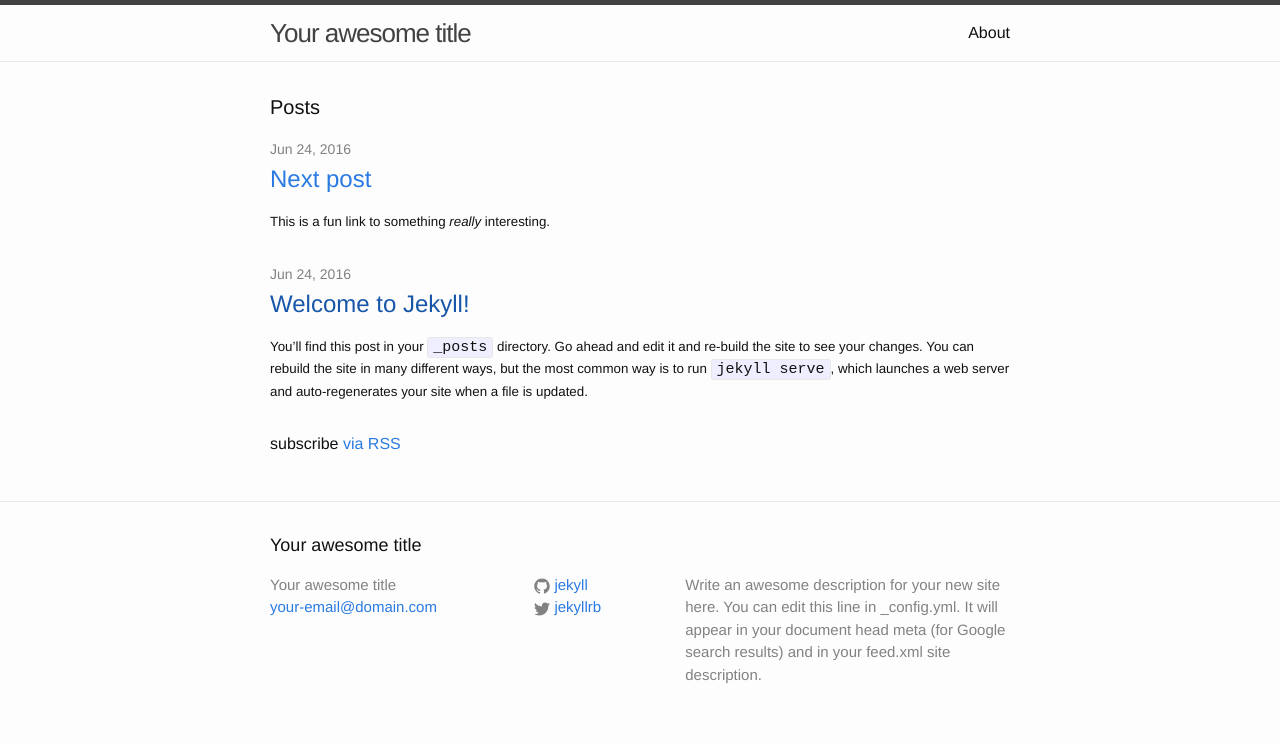
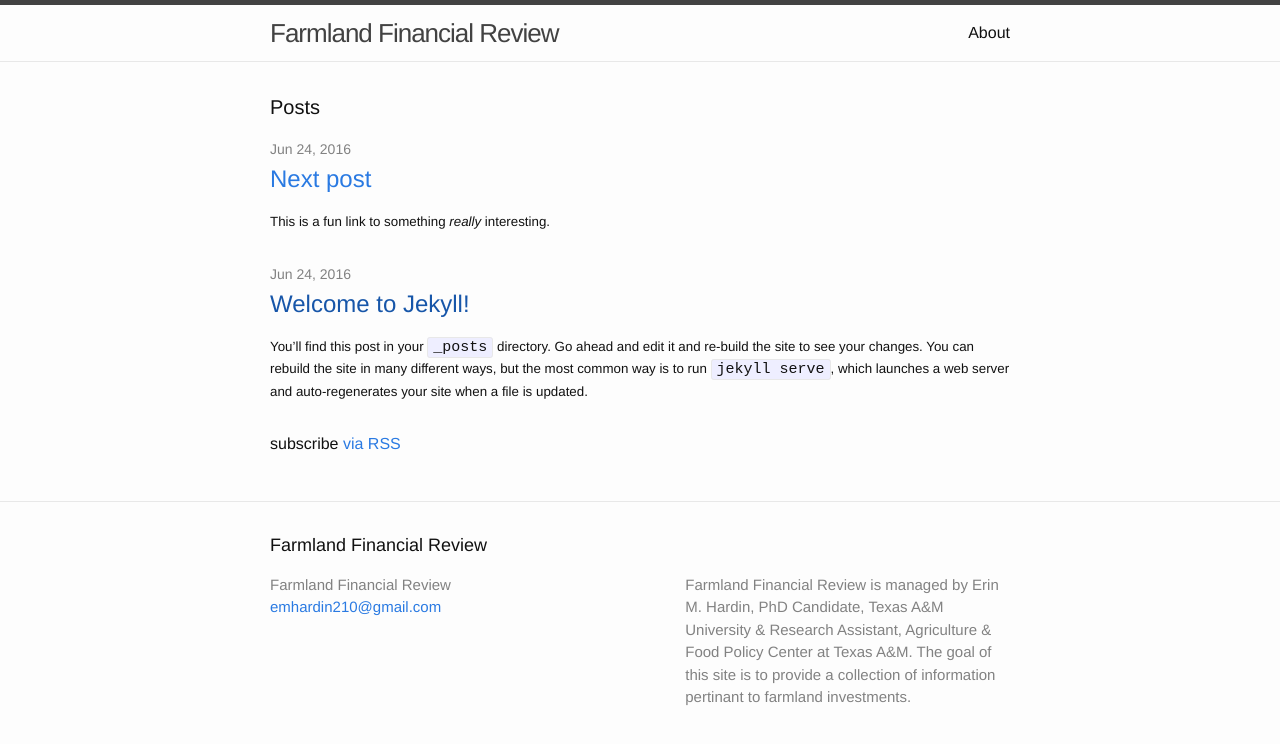
Before and after one commit to emhardin/farmlandfinancial, a Jekyll site: the page built from index.html, in a window 1280 px wide. Shown: the top 744 px of the page. Built offline with Jekyll 4.4.1, drawn with Linux system fonts in a browser that asks for light colours.

```diff
--- a/_config.yml
+++ b/_config.yml
@@ -6,16 +6,14 @@
 # 'jekyll serve'. If you change this file, please restart the server process.
 
 # Site settings
-title: Your awesome title
-email: your-email@domain.com
+title: Farmland Financial Review
+email: emhardin210@gmail.com
 description: > # this means to ignore newlines until "baseurl:"
-  Write an awesome description for your new site here. You can edit this
-  line in _config.yml. It will appear in your document head meta (for
-  Google search results) and in your feed.xml site description.
-baseurl: "" # the subpath of your site, e.g. /blog
+  Farmland Financial Review is managed by Erin M. Hardin, PhD Candidate, Texas A&M University & Research Assistant, Agriculture & Food Policy Center at Texas A&M.  The goal of this site is to provide a collection of information pertinant to farmland investments.
+baseurl: "/farmlandfinancial" # the subpath of your site, e.g. /blog
 url: "http://yourdomain.com" # the base hostname & protocol for your site
-twitter_username: jekyllrb
-github_username:  jekyll
+#twitter_username: FarmlandFinancial
+#github_username:  FarmlandFinancial
 
 # Build settings
 markdown: kramdown
```
